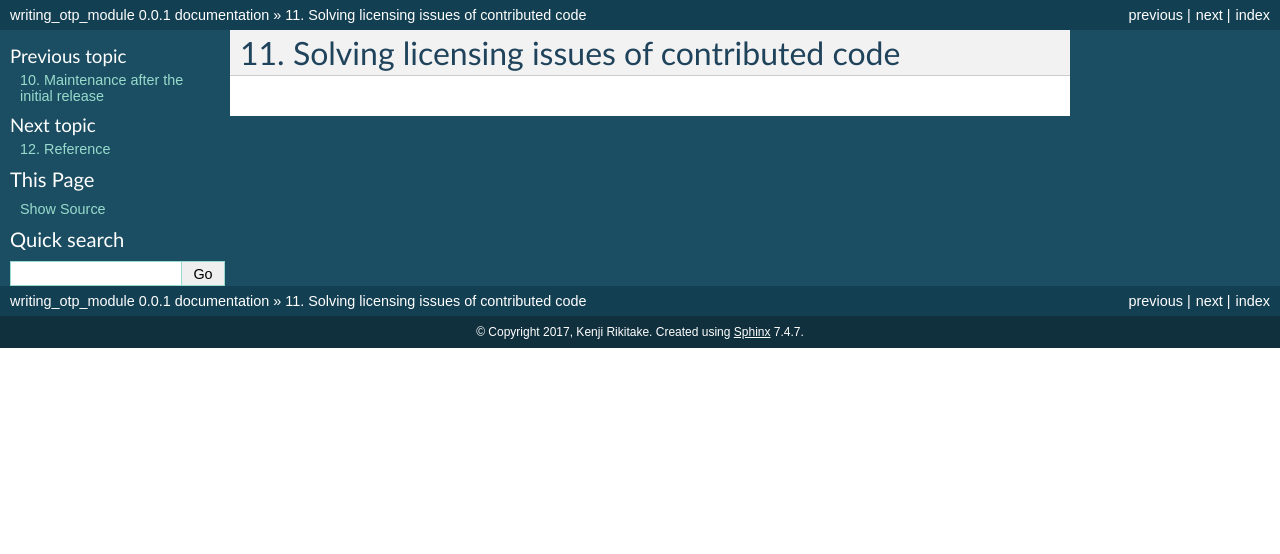
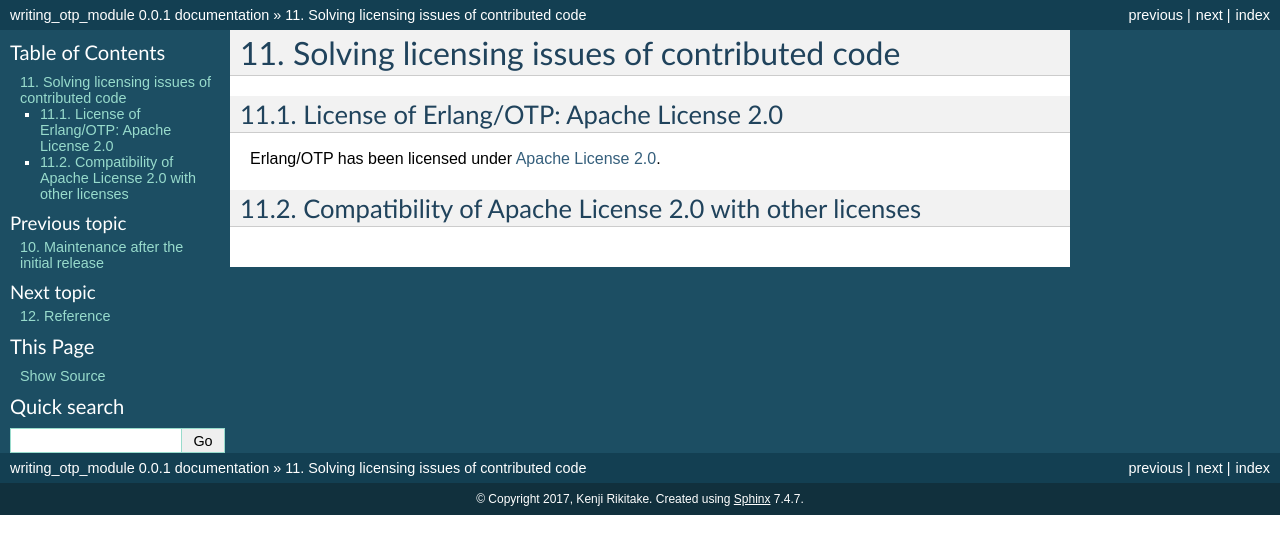
Before and after one commit to jj1bdx/writing-otp-modules, a Sphinx documentation site: the page built from draft/source/licensing.rst, in a window 1280 px wide. Shown: the top 554 px of the page. Built offline with Sphinx 7.4.7, drawn with Linux system fonts in a browser that asks for light colours.

Commit message:
Source/licensing.rst: writing, more to go...

```diff
--- a/draft/source/licensing.rst
+++ b/draft/source/licensing.rst
@@ -1,2 +1,10 @@
 Solving licensing issues of contributed code
 ============================================
+
+License of Erlang/OTP: Apache License 2.0
+-----------------------------------------
+
+Erlang/OTP has been licensed under `Apache License 2.0 <https://www.apache.org/licenses/LICENSE-2.0>`_.
+
+Compatibility of Apache License 2.0 with other licenses
+-------------------------------------------------------
```
